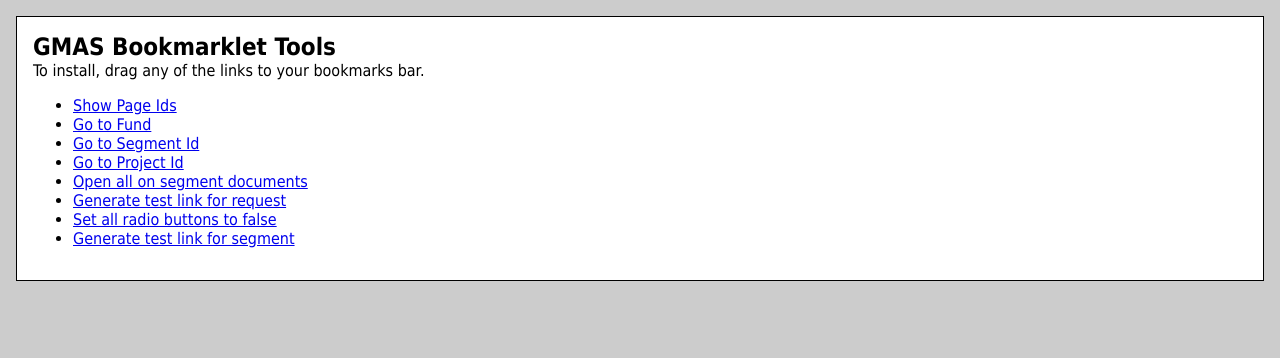
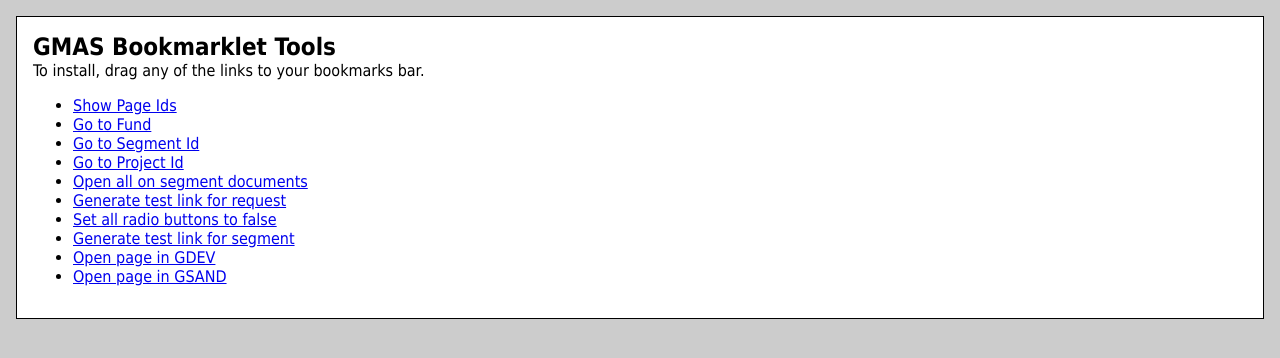
Before and after one commit to andrewmalone/Bookmarklets, a plain HTML site: page index.html in a window 1280 px wide. Drawn offline with Linux system fonts and the light colour scheme.

Commit message:
Added bookmarklets to jump between DEV/SAND

```diff
--- a/index.html
+++ b/index.html
@@ -31,6 +31,8 @@ h2,p {
 	<li><a href="javascript:(function(){var newScript=document.createElement('script');newScript.src='https://raw.github.com/andrewmalone/Bookmarklets/gh-pages/generateTestLink.js';document.body.appendChild(newScript);})()">Generate test link for request</a></li>
 	<li><a href="javascript:(function(){for(var a=document.getElementsByTagName('input'),b=0;b<a.length;b++){var c=a[b];'radio'==c.getAttribute('type')&&'false'==c.getAttribute('value')&&c.setAttribute('checked','true')};})();">Set all radio buttons to false</a></li>
 	<li><a href="javascript:(function(){var newScript=document.createElement('script');newScript.src='https://raw.github.com/andrewmalone/Bookmarklets/gh-pages/generateSegmentLink.js';document.body.appendChild(newScript);})()">Generate test link for segment</a></li>
+	<li><a href="javascript:(function()%7Bw%3Dwindow.location%3Burl%3Dw.protocol%2B'%2F%2Fgmasdev.ca.harvard.edu'%2Bw.pathname%2Bw.search%3Bwindow.open(url%2C%22_blank%22)%7D)()">Open page in GDEV</a></li>
+	<li><a href="javascript:(function()%7Bw%3Dwindow.location%3Burl%3Dw.protocol%2B'%2F%2Fgmassand.ca.harvard.edu'%2Bw.pathname%2Bw.search%3Bwindow.open(url%2C%22_blank%22)%7D)()">Open page in GSAND</a></li>
 </ul>
 </body>
 </html>
```
